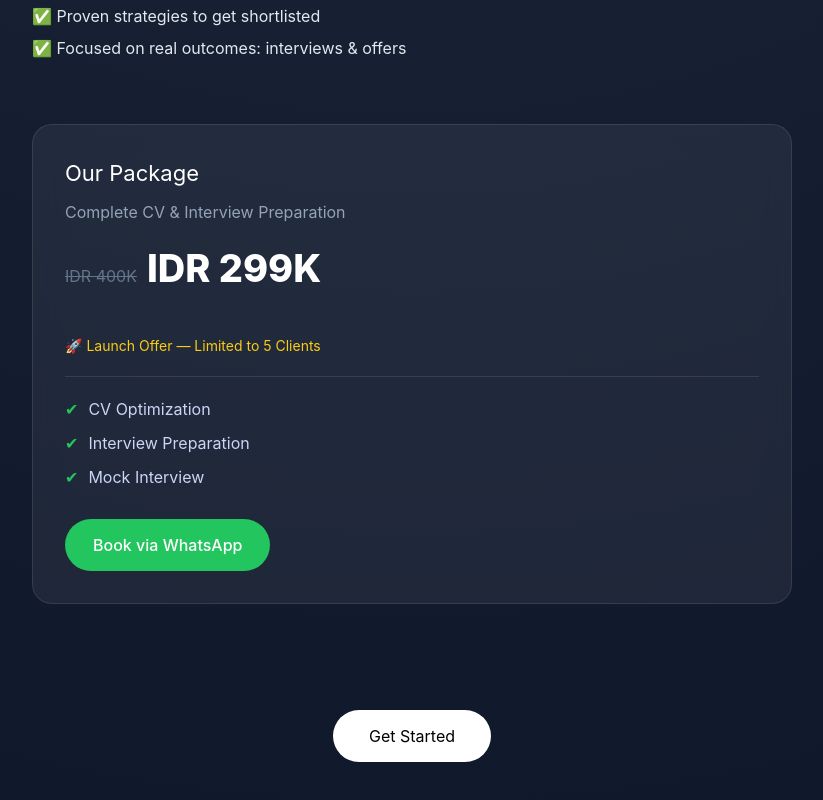
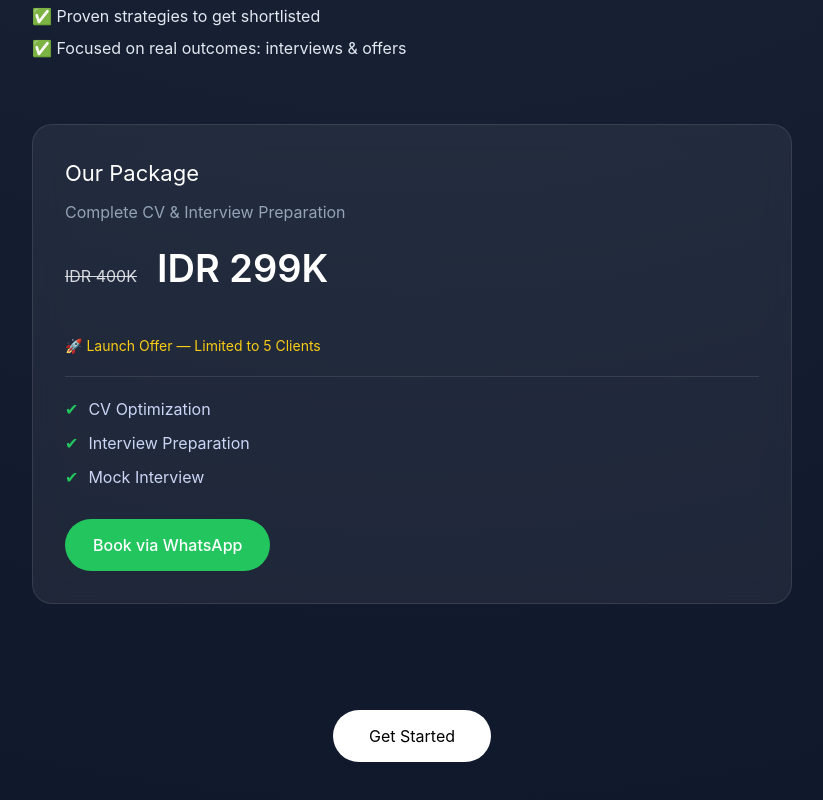
Before and after one commit to Ramzyjof/vd-fokus-landing, a Next.js app: page / in a window 1280 px wide. Shown: the part 884-1684 px from the top of the page, without its empty margins (228-1051 px from the left). Built offline with nearby package versions, Linux system fonts and the light colour scheme.

Commit message:
update font Our packaga

```diff
--- a/app/page.tsx
+++ b/app/page.tsx
@@ -123,10 +123,10 @@ export default function Page() {
 
           {/* PRICE */}
           <div style={{ marginBottom: "38px" }}>
-            <span style={{ textDecoration: "line-through", color: "#64748b", marginRight: "10px" }}>
+            <span style={{ textDecoration: "line-through", color: "#d8dce0", marginRight: "20px" }}>
               IDR 400K
             </span>
-            <span style={{ fontSize: "38px", fontWeight: 800 }}>
+            <span style={{ fontSize: "38px", fontWeight: 600 }}>
               IDR 299K
             </span>
           </div>
```
